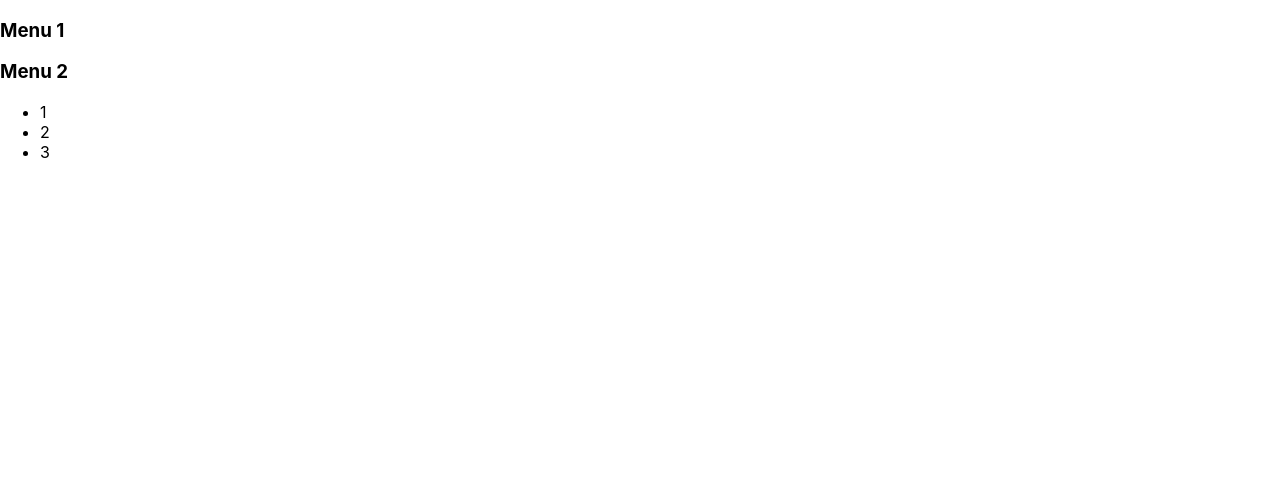
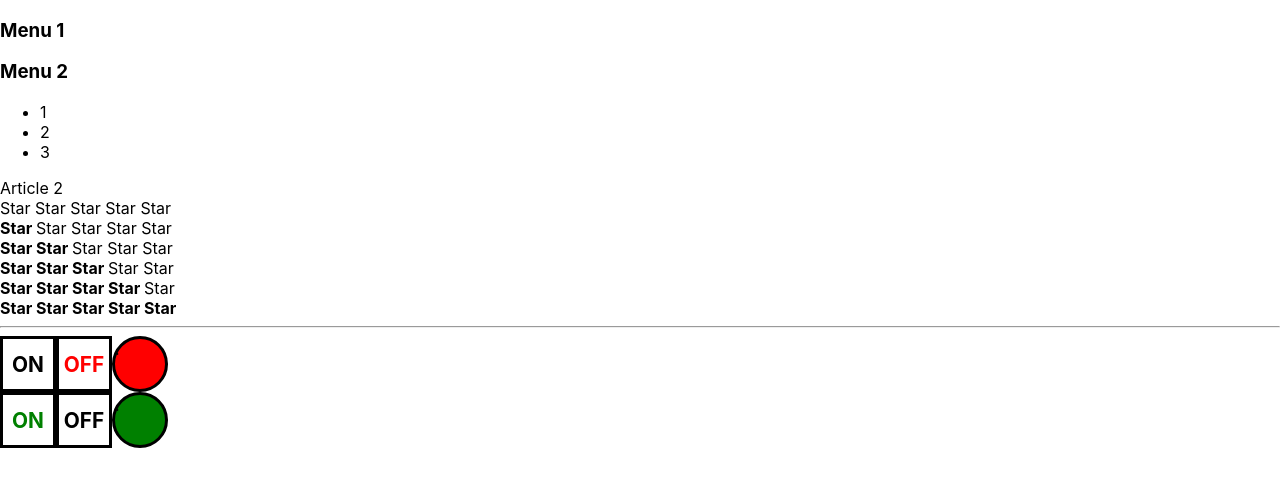
Before and after one commit to Svyat-1418/react-kabzda-kak-podrobno, a React (Create React App) app: page / in a window 1280 px wide. Shown: the top 486 px of the page. Built offline with nearby package versions, Linux system fonts and the light colour scheme.

Commit message:
05 - React кабзда как подробно: условный рендеринг

```diff
--- a/src/App.tsx
+++ b/src/App.tsx
@@ -1,6 +1,8 @@
 import React from 'react';
 import './App.css';
 import Accordion from "./components/Accordion/Accordion";
+import Rating from "./components/Rating/Rating";
+import OnOff from "./components/OnOff/OnOff";
 
 type PageTitlePropsType = {
     title: string
@@ -19,13 +21,17 @@ function App() {
             <Accordion titleValue={"Menu 1"} collapsed={true}/>
             <Accordion titleValue={"Menu 2"} collapsed={false}/>
 
-            {/*Article 2
+            Article 2
             <Rating value={0}/>
             <Rating value={1}/>
             <Rating value={2}/>
             <Rating value={3}/>
             <Rating value={4}/>
-            <Rating value={5}/>*/}
+            <Rating value={5}/>
+
+            <hr/>
+            <OnOff isOn={false}/>
+            <OnOff isOn={true}/>
         </div>
     );
 }
--- a/src/components/Accordion/Accordion.tsx
+++ b/src/components/Accordion/Accordion.tsx
@@ -10,17 +10,12 @@ type AccordionTitlePropsType = {
 
 function Accordion(props: AccordionPropsType) {
     console.log("Accordion rendering")
-    return props.collapsed
-        ?
+    return (
         <div>
             <AccordionTitle title={props.titleValue}/>
+            {!props.collapsed && <AccordionBody/>}
         </div>
-        :
-        <div>
-            <AccordionTitle title={props.titleValue}/>
-            <AccordionBody/>
-        </div>
-
+    )
 }
 
 
--- /dev/null
+++ b/src/components/OnOff/OnOff.tsx
@@ -0,0 +1,54 @@
+import React from "react";
+
+type PropsType = {
+    isOn: boolean
+}
+type SquarePropsType = {
+    color: string
+    title: string
+}
+type IndicatorPropsType = {
+    color: string
+}
+
+function OnOff(props: PropsType) {
+    return (
+        <div style={{"display": "flex"}}>
+            <Square color={(props.isOn && "green") || "black"} title={"ON"}/>
+            <Square color={(!props.isOn && "red") || "black"} title={"OFF"}/>
+
+            <Indicator color={(props.isOn && "green") || "red"}/>
+        </div>
+    )
+}
+
+
+function Square(props: SquarePropsType) {
+    return (
+        <div style={{
+            "display": "flex",
+            "justifyContent": "center",
+            "alignItems": "center",
+            "width": "50px",
+            "height": "50px",
+            "border": "3px solid black",
+            "fontSize": "1.3rem",
+            "fontWeight": "bolder",
+            "color": `${props.color}`
+        }}>{props.title}</div>
+    )
+}
+
+function Indicator(props: IndicatorPropsType) {
+    return (
+        <div style={{
+            "width": "50px",
+            "height": "50px",
+            "border": "3px solid black",
+            "borderRadius": "50%",
+            "background": `${props.color}`
+        }}>.</div>
+    )
+}
+
+export default OnOff
--- a/src/components/Rating/Rating.tsx
+++ b/src/components/Rating/Rating.tsx
@@ -10,70 +10,13 @@ type StarPropsType = {
 function Rating(props: RatingPropsType) {
     console.log("Rating rendering")
 
-    if (props.value === 1) {
-        return (
-            <div>
-                <Star selected={true}/>
-                <Star selected={false}/>
-                <Star selected={false}/>
-                <Star selected={false}/>
-                <Star selected={false}/>
-            </div>
-        )
-    }
-    if (props.value === 2) {
-        return (
-            <div>
-                <Star selected={true}/>
-                <Star selected={true}/>
-                <Star selected={false}/>
-                <Star selected={false}/>
-                <Star selected={false}/>
-            </div>
-        )
-    }
-    if (props.value === 3) {
-        return (
-            <div>
-                <Star selected={true}/>
-                <Star selected={true}/>
-                <Star selected={true}/>
-                <Star selected={false}/>
-                <Star selected={false}/>
-            </div>
-        )
-    }
-    if (props.value === 4) {
-        return (
-            <div>
-                <Star selected={true}/>
-                <Star selected={true}/>
-                <Star selected={true}/>
-                <Star selected={true}/>
-                <Star selected={false}/>
-            </div>
-        )
-    }
-    if (props.value === 5) {
-        return (
-            <div>
-                <Star selected={true}/>
-                <Star selected={true}/>
-                <Star selected={true}/>
-                <Star selected={true}/>
-                <Star selected={true}/>
-            </div>
-        )
-    }
-
-
     return (
         <div>
-            <Star selected={false}/>
-            <Star selected={false}/>
-            <Star selected={false}/>
-            <Star selected={false}/>
-            <Star selected={false}/>
+            <Star selected={props.value > 0}/>
+            <Star selected={props.value > 1}/>
+            <Star selected={props.value > 2}/>
+            <Star selected={props.value > 3}/>
+            <Star selected={props.value > 4}/>
         </div>
     )
 }
```
